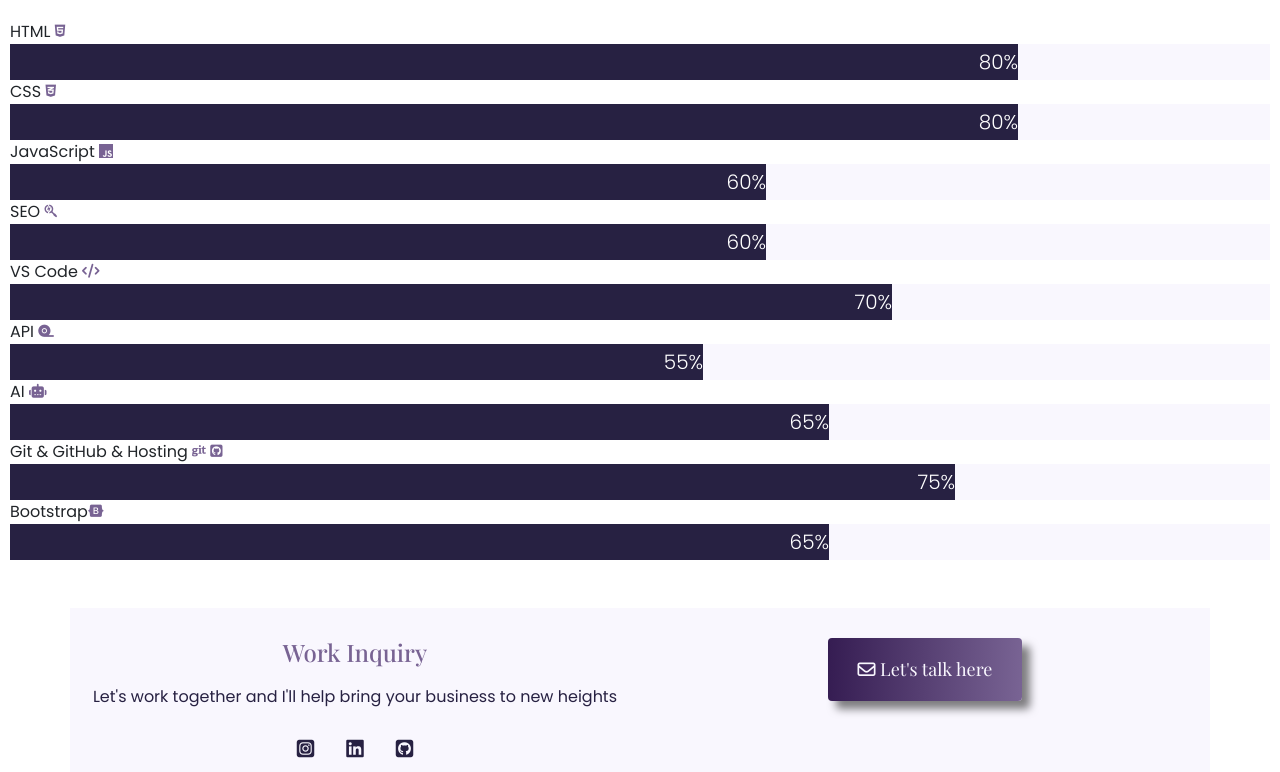
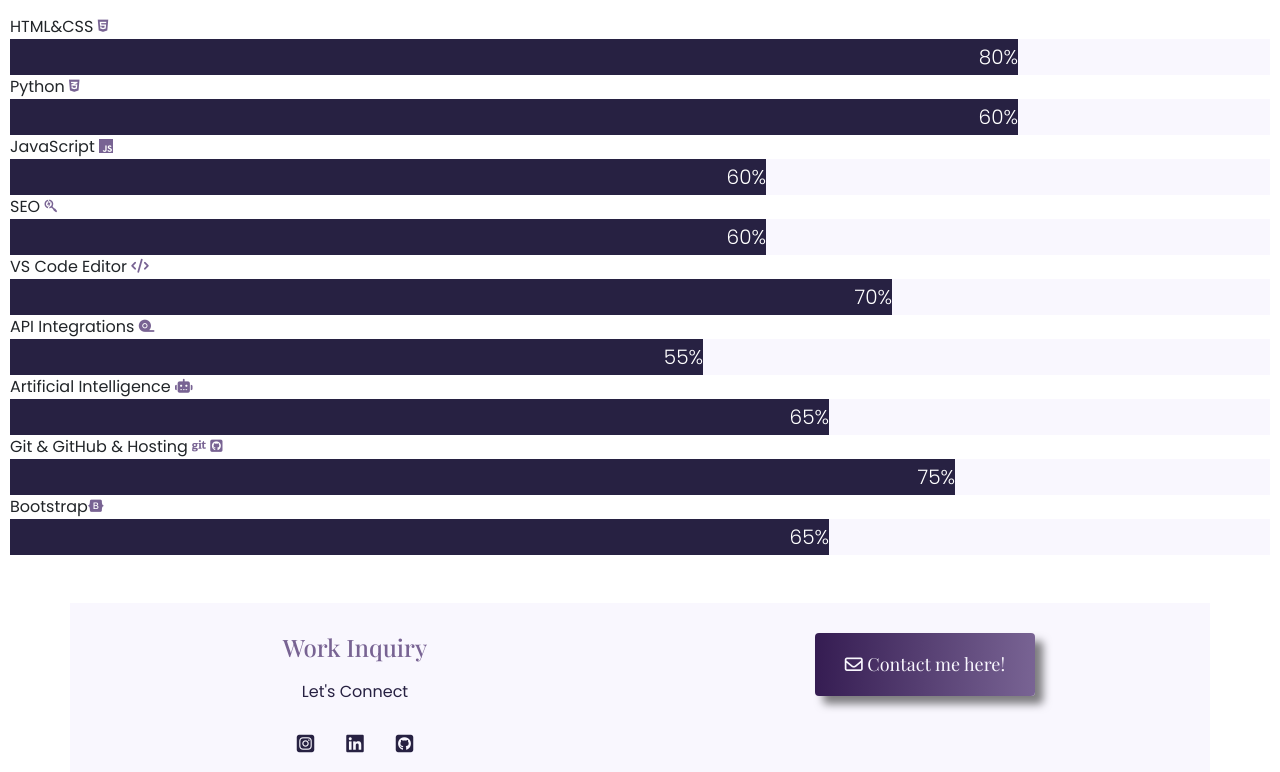
Before and after one commit to RoxyKeatings/my-profile-project, a plain HTML site: page about.html in a window 1280 px wide. Shown: the part 821-1593 px from the top of the page. Drawn offline with nearby package versions, Linux system fonts and the light colour scheme; a web font is replaced by a local one.

Commit message:
updated about page

```diff
--- a/about.html
+++ b/about.html
@@ -53,9 +53,8 @@
                 <h1 class="text center mt-1 mb-3">Roxanne Keatings</h1>
                 <h3> Front-end developer</h3>
                 <p class=" about-me-demographics mb-5 mt-3">
-                    Age: 33 </br>
+                    Age: 34 </br>
                     Residence: Canada</br>
-                    Address: London</br>
                     Years of Experience: One</br>
                     Freelance: Available</br>
                     Favourite Hobbies: painting & bike riding</br>
@@ -71,14 +70,14 @@
     <div class="skills-container">
         <h1 class="text-center"> My Skills </br> <i class="fa-solid fa-code" style=" color:  #786393;"></i></h1>
         <h4 class="mt-2 mb-4"> <strong>4</strong> Projects Complete</h4>
-        <p class="mb-0">HTML <i class="fa-brands fa-html5 fa-sm" style=" color:  #786393;"></i></p>
+        <p class="mb-0">HTML&CSS <i class="fa-brands fa-html5 fa-sm" style=" color:  #786393;"></i></p>
         <div class="skills-content">
             <div class="skills html">80%</div>
         </div>
 
-        <p class="mb-0">CSS <i class="fa-brands fa-css3-alt fa-sm" style=" color:  #786393;"></i></p>
+        <p class="mb-0">Python <i class="fa-brands fa-css3-alt fa-sm" style=" color:  #786393;"></i></p>
         <div class="skills-content">
-            <div class="skills css">80%</div>
+            <div class="skills css">60%</div>
         </div>
 
         <p class="mb-0">JavaScript <i class="fa-brands fa-js" style=" color: #786393;"></i></p>
@@ -89,15 +88,15 @@
         <div class="skills-content">
             <div class="skills seo">60%</div>
         </div>
-        <p class="mb-0">VS Code <i class="fa-solid fa-code fa-sm" style=" color:  #786393;"></i></p>
+        <p class="mb-0">VS Code Editor <i class="fa-solid fa-code fa-sm" style=" color:  #786393;"></i></p>
         <div class="skills-content">
             <div class="skills vs-code">70%</div>
         </div>
-        <p class="mb-0">API <i class="fa-solid fa-tape fa-sm" style=" color:  #786393;"></i></p>
+        <p class="mb-0">API Integrations <i class="fa-solid fa-tape fa-sm" style=" color:  #786393;"></i></p>
         <div class="skills-content">
             <div class="skills api">55%</div>
         </div>
-        <p class="mb-0">AI <i class="fa-solid fa-robot fa-sm" style=" color: #786393;"></i></p>
+        <p class="mb-0">Artificial Intelligence <i class="fa-solid fa-robot fa-sm" style=" color: #786393;"></i></p>
         <div class="skills-content">
             <div class="skills ai">65%</div>
         </div>
@@ -117,7 +116,7 @@
         <div class="row">
             <div class="col-6">
                 <h4> Work Inquiry</h4>
-                <p class="mt-3 mb-3">Let's work together and I'll help bring your business to new heights</p>
+                <p class="mt-3 mb-3">Let's Connect</p>
                 <p class="p-1"><i class="fa-brands fa-square-instagram fa-lg p-3" style="color:#272142;"></i><i
                         class=" fa-brands fa-linkedin fa-lg p-3" style="color:#272142;"></i><i
                         class="fa-brands fa-square-github fa-lg p-3" style="color:#272142;"></i></p>
@@ -125,7 +124,7 @@
             <div class="col-6">
                 <a href="contact.html#contact" class="contact-me mb-4">
                     <i class="fa-regular fa-envelope"></i>
-                    Let's talk here</a>
+                    Contact me here!</a>
             </div>
         </div>
     </footer>
```
